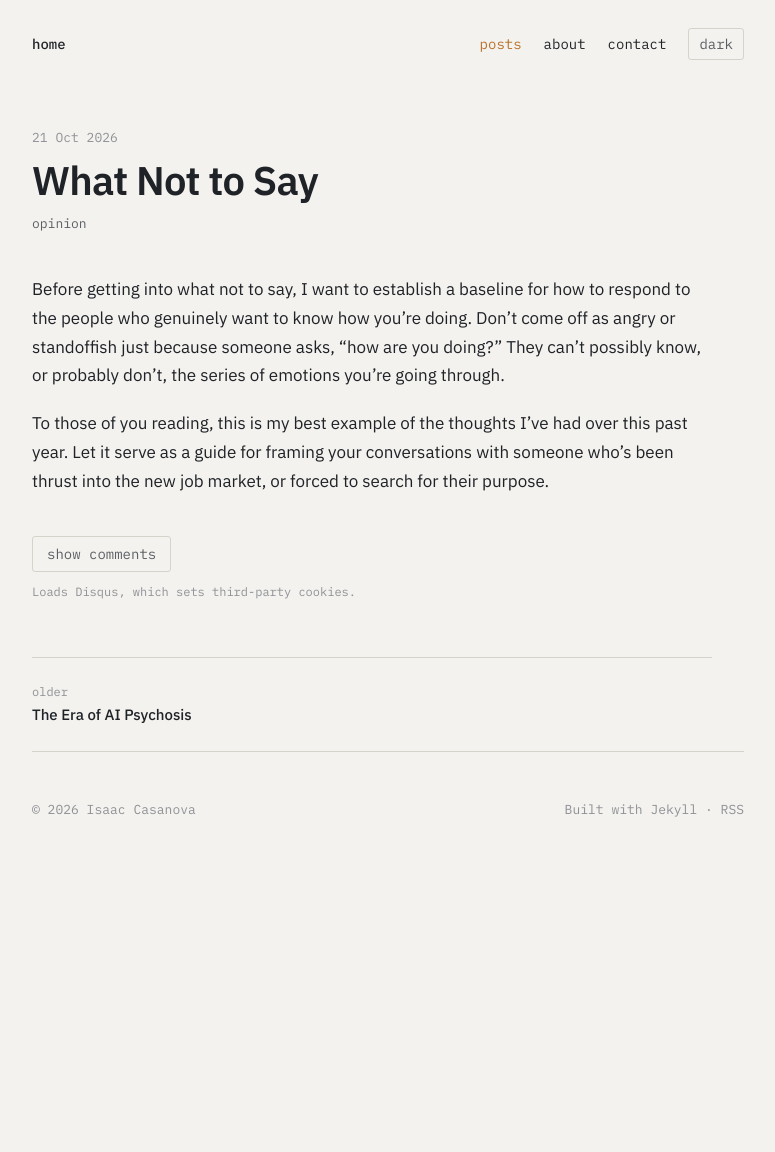
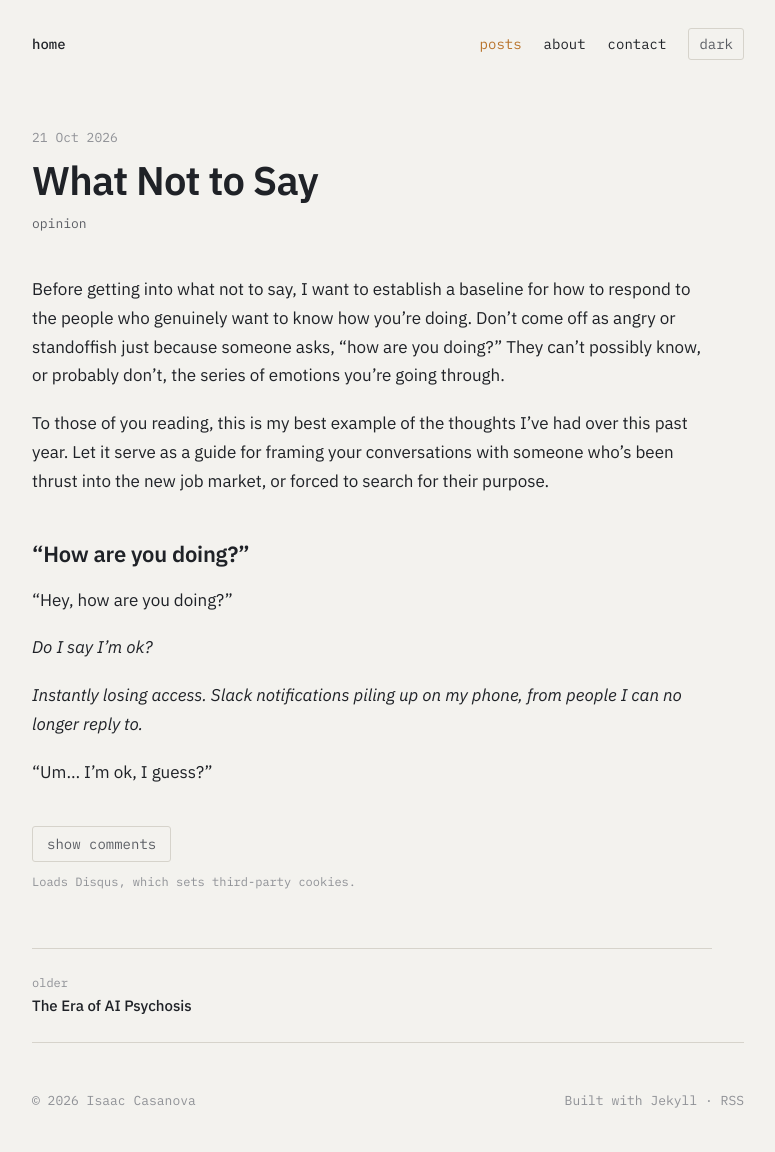
Before and after one commit to IsaacACasanova/IsaacACasanova.github.io, a Jekyll site: the page built from _posts/2026-10-21-what-not-to-say.markdown, in a window 1280 px wide. Shown: the whole page, without its empty margins (252-1027 px from the left). Built offline with Jekyll 4.4.1, drawn with Linux system fonts in a browser that asks for light colours; before the commit the page ends 900 px from its top, so only the background shows below that.

Commit message:
Add the first phrase section to the "what not to say" post
Co-Authored-By: Claude Fable 5.1 <noreply@anthropic.com>
Claude-Session: https://claude.ai/code/session_017E1U15HnLhXx9Jtk1XFneJ

```diff
--- a/_posts/2026-10-21-what-not-to-say.markdown
+++ b/_posts/2026-10-21-what-not-to-say.markdown
@@ -10,3 +10,13 @@ tags: [opinion]
 Before getting into what not to say, I want to establish a baseline for how to respond to the people who genuinely want to know how you're doing. Don't come off as angry or standoffish just because someone asks, "how are you doing?" They can't possibly know, or probably don't, the series of emotions you're going through.
 
 To those of you reading, this is my best example of the thoughts I've had over this past year. Let it serve as a guide for framing your conversations with someone who's been thrust into the new job market, or forced to search for their purpose.
+
+# "How are you doing?"
+
+"Hey, how are you doing?"
+
+*Do I say I'm ok?*
+
+*Instantly losing access. Slack notifications piling up on my phone, from people I can no longer reply to.*
+
+"Um... I'm ok, I guess?"
```
